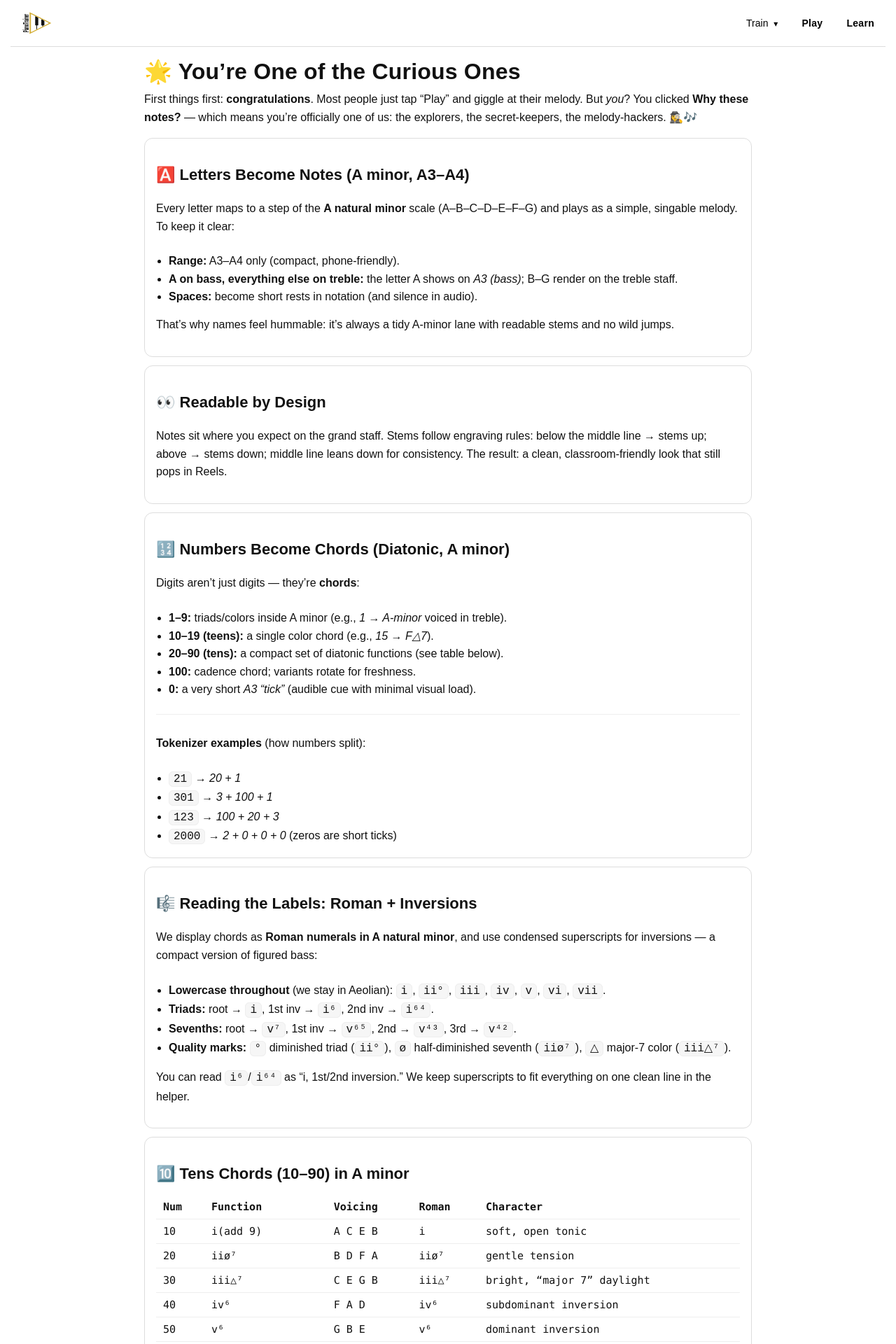
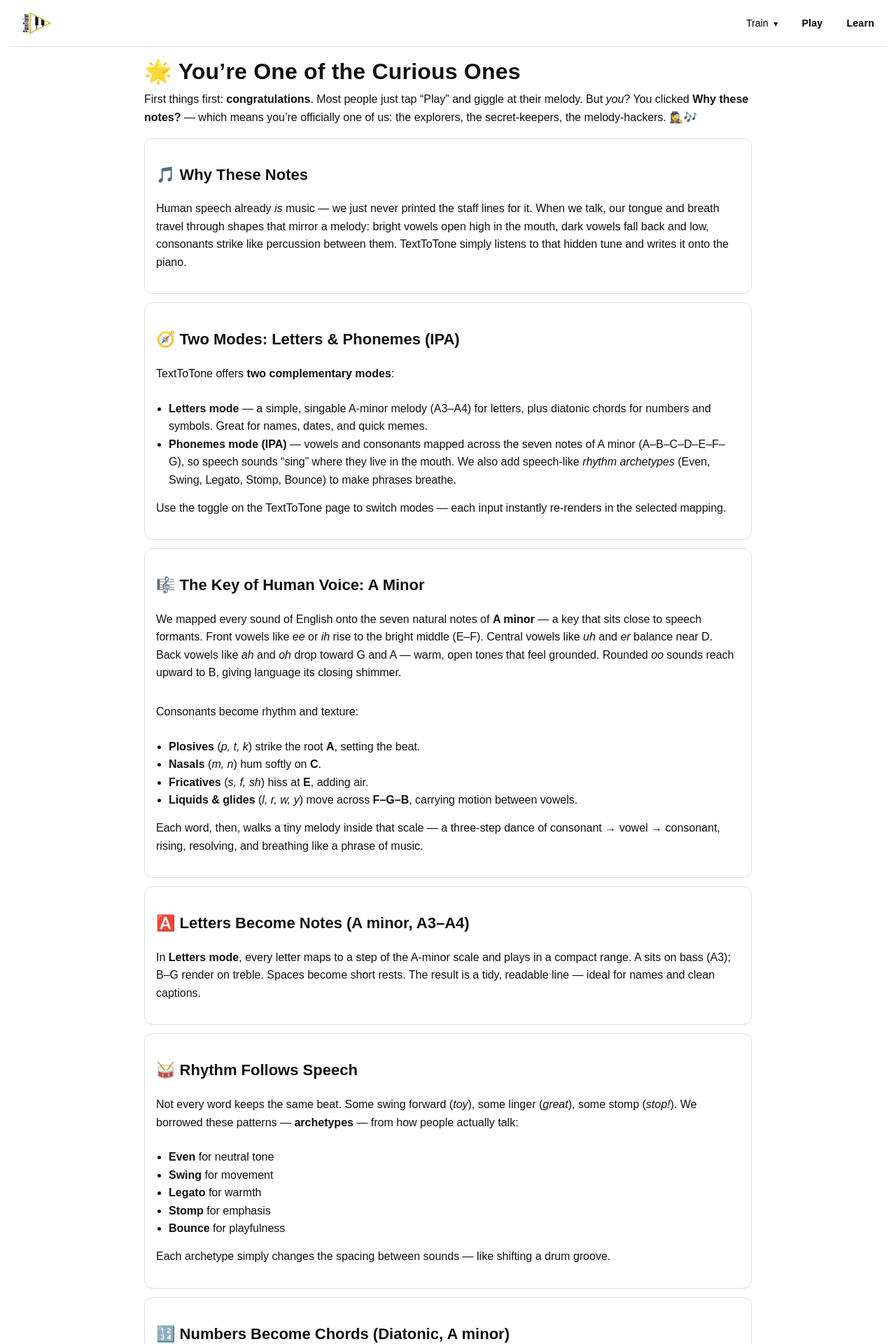
Before and after one commit to andreyeremichev/pianotrainer, a Next.js app: page /learn/why-these-notes in a window 1280 px wide. Shown: the top 1920 px of the page at 70% size. Built offline with nearby package versions, Linux system fonts and the light colour scheme; a web font is replaced by a local one.

Commit message:
docs: update Why These Notes page (Letters & Phonemes modes, A-minor mapping narrative, tens table, Chaos feedback CTA)

```diff
--- a/app/(site)/learn/why-these-notes/page.tsx
+++ b/app/(site)/learn/why-these-notes/page.tsx
@@ -5,14 +5,14 @@
 export const metadata: Metadata = {
   title: "Why These Notes? • PianoTrainer",
   description:
-    "TextToTone maps text to sound in A minor: letters sing a one-octave A-minor melody (A3–A4), numbers become diatonic chords (1–9, 10–19, 20–90, 100 as cadence), 0 is a short A tick, and symbols like %, /, +, =, #, @ add musical punctuation. A compact helper line shows notes (letters) and chords (Roman numerals with condensed superscripts).",
+    "TextToTone maps text to sound in A minor. Letters mode: simple A-minor melody (A3–A4) plus number/symbol chords. Phonemes mode: vowels and consonants mapped to the seven notes of A minor, with speech-like rhythm archetypes. A compact helper line shows note letters and Roman-numeral chords.",
   alternates: { canonical: "/learn/why-these-notes" },
   openGraph: {
     type: "article",
     url: "https://pianotrainer.app/learn/why-these-notes",
     title: "Why These Notes? • PianoTrainer",
     description:
-      "Letters → A-minor melody (A3–A4). Numbers → diatonic chords (1–9, teens, tens, 100 cadence). 0 = short A tick. Symbols add musical punctuation. A helper line shows letters and Roman chords with condensed superscripts.",
+      "Letters → A-minor melody and number chords. Phonemes (IPA) → vowels/consonants mapped across A minor with speech-like rhythm. Helper line shows note letters + Roman chords.",
     images: [
       {
         url: "https://pianotrainer.app/og/texttotone-chaos.jpg",
@@ -26,7 +26,7 @@
     card: "summary_large_image",
     title: "Why These Notes? • PianoTrainer",
     description:
-      "TextToTone maps text to A-minor: letters sing, numbers form diatonic chords, 0 is a short A tick, and symbols add musical punctuation. The helper line shows notes + Roman numerals (condensed superscripts).",
+      "Letters mode: A-minor melody + diatonic chords. Phonemes mode: the vowel/consonant palette of A minor with rhythm archetypes. Helper line shows letters + Roman chords.",
     images: ["https://pianotrainer.app/og/texttotone-chaos.jpg"],
   },
   robots: { index: true, follow: true },
@@ -79,8 +79,8 @@
           justify-content: center;
           text-decoration: none;
           font-weight: 800;
-          color: #111;                /* dark text on gold */
-          background: #EBCF7A;        /* gold */
+          color: #111;
+          background: #EBCF7A;
           border-radius: 10px;
           padding: 10px 14px;
           border: none;
@@ -120,6 +120,12 @@
         }
         th { text-align: left; font-weight: 800; }
         .mono { font-family: ui-monospace, SFMono-Regular, Menlo, Consolas, monospace; }
+        blockquote {
+          margin: 8px 0 0;
+          padding: 0 0 0 12px;
+          border-left: 3px solid #EBCF7A;
+          color: #333;
+        }
       `}</style>
 
       <h1 className="h1">🌟 You’re One of the Curious Ones</h1>
@@ -130,30 +136,91 @@
         the explorers, the secret-keepers, the melody-hackers. 🕵️‍♀️🎶
       </p>
 
-      {/* Letters logic */}
+      {/* Why These Notes — narrative */}
+      <section className="card">
+        <h2 className="h2">🎵 Why These Notes</h2>
+        <p className="lead">
+          Human speech already <em>is</em> music — we just never printed the staff lines for it.
+          When we talk, our tongue and breath travel through shapes that mirror a melody:
+          bright vowels open high in the mouth, dark vowels fall back and low,
+          consonants strike like percussion between them. TextToTone simply listens to that hidden
+          tune and writes it onto the piano.
+        </p>
+      </section>
+
+      {/* Two modes */}
+      <section className="card">
+        <h2 className="h2">🧭 Two Modes: Letters &amp; Phonemes (IPA)</h2>
+        <p className="lead">
+          TextToTone offers <strong>two complementary modes</strong>:
+        </p>
+        <ul className="lead" style={{ margin: "0 0 0 18px" }}>
+          <li>
+            <strong>Letters mode</strong> — a simple, singable A-minor melody (A3–A4) for letters,
+            plus diatonic chords for numbers and symbols. Great for names, dates, and quick memes.
+          </li>
+          <li>
+            <strong>Phonemes mode (IPA)</strong> — vowels and consonants mapped across the seven notes of A minor
+            (A–B–C–D–E–F–G), so speech sounds “sing” where they live in the mouth. We also add
+            speech-like <em>rhythm archetypes</em> (Even, Swing, Legato, Stomp, Bounce) to make phrases breathe.
+          </li>
+        </ul>
+        <p className="lead" style={{ marginTop: 6 }}>
+          Use the toggle on the TextToTone page to switch modes — each input instantly re-renders
+          in the selected mapping.
+        </p>
+      </section>
+
+      {/* The key of human voice: A minor */}
+      <section className="card">
+        <h2 className="h2">🎼 The Key of Human Voice: A Minor</h2>
+        <p className="lead">
+          We mapped every sound of English onto the seven natural notes of <strong>A minor</strong> —
+          a key that sits close to speech formants. Front vowels like <em>ee</em> or <em>ih</em> rise to the bright middle (E–F).
+          Central vowels like <em>uh</em> and <em>er</em> balance near D. Back vowels like <em>ah</em> and <em>oh</em> drop toward G and A —
+          warm, open tones that feel grounded. Rounded <em>oo</em> sounds reach upward to B, giving language its closing shimmer.
+        </p>
+        <p className="lead">
+          Consonants become rhythm and texture:
+        </p>
+        <ul className="lead" style={{ margin: "0 0 0 18px" }}>
+          <li><strong>Plosives</strong> (<em>p, t, k</em>) strike the root <strong>A</strong>, setting the beat.</li>
+          <li><strong>Nasals</strong> (<em>m, n</em>) hum softly on <strong>C</strong>.</li>
+          <li><strong>Fricatives</strong> (<em>s, f, sh</em>) hiss at <strong>E</strong>, adding air.</li>
+          <li><strong>Liquids &amp; glides</strong> (<em>l, r, w, y</em>) move across <strong>F–G–B</strong>, carrying motion between vowels.</li>
+        </ul>
+        <p className="lead" style={{ marginTop: 6 }}>
+          Each word, then, walks a tiny melody inside that scale — a three-step dance of
+          consonant → vowel → consonant, rising, resolving, and breathing like a phrase of music.
+        </p>
+      </section>
+
+      {/* Letters mode specifics (kept succinct) */}
       <section className="card">
         <h2 className="h2">🅰️ Letters Become Notes (A minor, A3–A4)</h2>
         <p className="lead">
-          Every letter maps to a step of the <strong>A natural minor</strong> scale (A–B–C–D–E–F–G) and
-          plays as a simple, singable melody. To keep it clear:
-        </p>
-        <ul className="lead" style={{ margin: "0 0 0 18px" }}>
-          <li><strong>Range:</strong> A3–A4 only (compact, phone-friendly).</li>
-          <li><strong>A on bass, everything else on treble:</strong> the letter A shows on <em>A3 (bass)</em>; B–G render on the treble staff.</li>
-          <li><strong>Spaces:</strong> become short rests in notation (and silence in audio).</li>
-        </ul>
-        <p className="lead" style={{ marginTop: 6 }}>
-          That’s why names feel hummable: it’s always a tidy A-minor lane with readable stems and no wild jumps.
+          In <strong>Letters mode</strong>, every letter maps to a step of the A-minor scale and plays in a compact range.
+          A sits on bass (A3); B–G render on treble. Spaces become short rests. The result is a tidy, readable line —
+          ideal for names and clean captions.
         </p>
       </section>
 
-      {/* Readability */}
+      {/* Rhythm archetypes */}
       <section className="card">
-        <h2 className="h2">👀 Readable by Design</h2>
+        <h2 className="h2">🥁 Rhythm Follows Speech</h2>
         <p className="lead">
-          Notes sit where you expect on the grand staff. Stems follow engraving rules:
-          below the middle line → stems up; above → stems down; middle line leans down for consistency.
-          The result: a clean, classroom-friendly look that still pops in Reels.
+          Not every word keeps the same beat. Some swing forward (<em>toy</em>), some linger (<em>great</em>), some stomp (<em>stop!</em>).
+          We borrowed these patterns — <strong>archetypes</strong> — from how people actually talk:
+        </p>
+        <ul className="lead" style={{ margin: "0 0 0 18px" }}>
+          <li><strong>Even</strong> for neutral tone</li>
+          <li><strong>Swing</strong> for movement</li>
+          <li><strong>Legato</strong> for warmth</li>
+          <li><strong>Stomp</strong> for emphasis</li>
+          <li><strong>Bounce</strong> for playfulness</li>
+        </ul>
+        <p className="lead" style={{ marginTop: 6 }}>
+          Each archetype simply changes the spacing between sounds — like shifting a drum groove.
         </p>
       </section>
 
@@ -188,10 +255,10 @@
           and use condensed superscripts for inversions — a compact version of figured bass:
         </p>
         <ul className="lead" style={{ margin: "0 0 0 18px" }}>
-          <li><strong>Lowercase throughout</strong> (we stay in Aeolian): <code>i</code>, <code>ii°</code>, <code>iii</code>, <code>iv</code>, <code>v</code>, <code>vi</code>, <code>vii</code>.</li>
+          <li><strong>Lowercase throughout</strong> (Aeolian): <code>i</code>, <code>ii°</code>, <code>iii</code>, <code>iv</code>, <code>v</code>, <code>vi</code>, <code>vii</code>.</li>
           <li><strong>Triads:</strong> root → <code>i</code>, 1st inv → <code>i⁶</code>, 2nd inv → <code>i⁶⁴</code>.</li>
           <li><strong>Sevenths:</strong> root → <code>v⁷</code>, 1st inv → <code>v⁶⁵</code>, 2nd → <code>v⁴³</code>, 3rd → <code>v⁴²</code>.</li>
-          <li><strong>Quality marks:</strong> <code>°</code> diminished triad (<code>ii°</code>), <code>ø</code> half-diminished seventh (<code>iiø⁷</code>), <code>△</code> major-7 color (<code>iii△⁷</code>).</li>
+          <li><strong>Quality marks:</strong> <code>°</code> diminished (<code>ii°</code>), <code>ø</code> half-dim 7th (<code>iiø⁷</code>), <code>△</code> major-7 (<code>iii△⁷</code>).</li>
         </ul>
         <p className="lead" style={{ marginTop: 6 }}>
           You can read <code>i⁶</code>/<code>i⁶⁴</code> as “i, 1st/2nd inversion.” We keep superscripts to fit everything on one clean line in the helper.
@@ -221,6 +288,37 @@
         </table>
       </section>
 
+      {/* Timing model */}
+      <section className="card">
+        <h2 className="h2">⏱️ Timing that Feels Musical</h2>
+        <p className="lead">
+          After tokenizing, we schedule each step at a simple musical pace:
+          <strong> ~250 ms</strong> per note/chord, <strong>~125 ms</strong> for spaces/dashes (short rests),
+          and soft ticks remain short (e.g., <code>.</code> and <code>:</code> on A3).
+          The total clip length reflects your input — short texts finish sooner; longer ones sing longer.
+        </p>
+        <p className="lead" style={{ marginTop: 6 }}>
+          For videos, the helper line under the stave shows <em>letters</em> for notes and <em>Roman numerals</em> for chords
+          (with condensed superscripts) so you can read the harmony at a glance.
+        </p>
+      </section>
+
+      {/* Sound of thought / short */}
+      <section className="card">
+        <h2 className="h2">🧠 The Sound of Thought</h2>
+        <p className="lead">
+          Put together, these rules form a tiny orchestra of articulation. Your text doesn’t just look like
+          a sentence anymore — it breathes. Short vowels step, long vowels glide, and every comma becomes a rest.
+          Language turns into a living A-minor etude: part linguistics, part poetry, part rhythm game.
+        </p>
+        <div className="sep" />
+        <p className="lead"><strong>In short</strong></p>
+        <blockquote>
+          TextToTone plays speech itself. Each vowel finds its note; each consonant keeps time.
+          The human voice already speaks in A minor — we just let you hear it.
+        </blockquote>
+      </section>
+
       {/* Symbols */}
       <section className="card">
         <h2 className="h2">#TextToTone Beyond Words</h2>
@@ -235,49 +333,31 @@
           <li><strong>#</strong> adds a tag chord (<em>G–B–D</em>), <strong>@</strong> gives a quick high tick (<em>A4</em>), <strong>$</strong> colors with <em>F△7</em>.</li>
           <li><strong>’</strong> apostrophe becomes a tiny breath (contractions feel natural: <code>let’s</code>).</li>
         </ul>
-        <div className="sep" />
-        <p className="lead"><strong>How a meme sounds now</strong> (try these):</p>
-        <ul className="lead" style={{ margin: "0 0 0 18px" }}>
-          <li><code>24/7 Practice</code> → numbers (20+4), a link chord for <code>/</code>, then melody for the word.</li>
-          <li><code>9 + 10 = 21</code> → <em>9</em> chord, <em>+</em> lift, <em>10</em> teen chord, <em>=</em> settle, then <em>20 + 1</em>.</li>
-          <li><code>Y2K Midnight (1999-12-31)</code> → letters, digits (with 0 as ticks), hyphens as rests — readable and musical.</li>
-          <li><code>100%</code> → cadence on <em>100</em>, tiny breath, then <em>Em/G → Am/C</em> (“per-cent”).</li>
-          <li><code>#piano @teacher $100</code> → tag chord, high ping, warm value chord, then the <em>100</em> cadence.</li>
-        </ul>
       </section>
 
-      {/* Timing model (updated from 8s to step-based) */}
+      {/* Shareable summary */}
       <section className="card">
-        <h2 className="h2">⏱️ Timing that Feels Musical</h2>
+        <h2 className="h2">✨ Shareable Summary</h2>
+        <p className="lead"><strong>Why A minor?</strong> Because it’s the shape of a mouth.</p>
         <p className="lead">
-          After tokenizing, we schedule each step at a simple musical pace:
-          <strong> ~250 ms</strong> per note/chord, <strong>~125 ms</strong> for spaces/dashes (short rests),
-          and soft ticks remain short (e.g., <code>.</code> and <code>:</code> on A3).
-          The total clip length now reflects your input — short texts finish sooner; longer ones sing longer.
-        </p>
-        <p className="lead" style={{ marginTop: 6 }}>
-          For videos, the helper line under the stave shows <em>letters</em> for notes and <em>Roman numerals</em> for chords
-          (with condensed superscripts) so you can read the harmony at a glance.
+          Front vowels sparkle on E–F, back vowels open on A–G–B, and consonants keep the beat.
+          TextToTone turns every word into a melody that follows how you actually speak.
         </p>
       </section>
 
-      {/* CTA to Chaos */}
+      {/* CTA to Chaos + feedback */}
       <section className="card">
         <h2 className="h2">⏱️ Why Stop at 20 Elements?</h2>
         <p className="lead">
           This viral toy is designed for quick, punchy clips — long enough to make a tune,
-          short enough to share in a few seconds (perfect for TikTok, Insta, Reels).
+          short enough to share (perfect for TikTok, Insta, Reels).
         </p>
         <div className="sep" />
         <p className="lead">But what if you want more? 👀</p>
         <p className="lead">
-          Try <strong>TextToTone: Chaos Mode</strong> to:
+          Try <strong>TextToTone: Chaos Mode</strong> (we’re gathering feedback before a big update).
+          Tell us what you’d love to see: <a href="mailto:hello@pianotrainer.app">hello@pianotrainer.app</a>
         </p>
-        <ul className="lead" style={{ margin: "0 0 0 18px" }}>
-          <li>Flip your letters into <strong>A major</strong> for a brighter, happier vibe.</li>
-          <li><strong>Expand to 40 text elements</strong> (epic sentences welcome).</li>
-          <li>Hear a <strong>two-octave spread</strong> across <strong>A2–A4</strong> for a vivid texture.</li>
-        </ul>
         <div className="cta-row">
           <Link
             href="/learn/text-to-tone-chaos"
@@ -287,15 +367,6 @@
             Try TextToTone: Chaos Mode →
           </Link>
         </div>
-      </section>
-
-      {/* Secret Sauce */}
-      <section className="card">
-        <h2 className="h2">🎩 The Secret Sauce</h2>
-        <p className="lead">
-          There’s nothing to memorize. No boring rules. Just this:
-          <strong> your words are already music</strong>. We simply nudged the piano to agree.
-        </p>
       </section>
 
       {/* App CTAs */}
```
